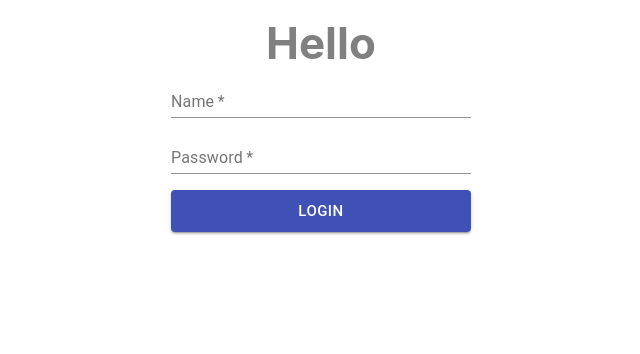
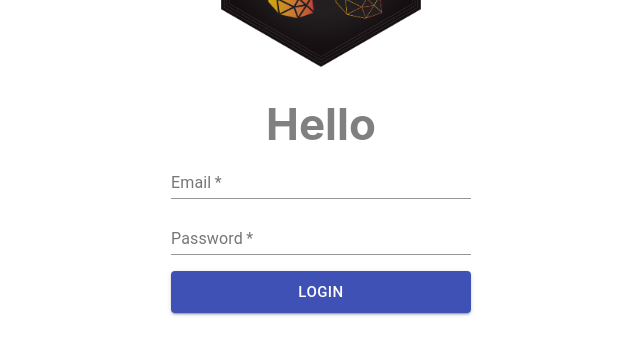
Before and after one commit to taranek/login-app, a React (Create React App) app: page /login in a window 1280 px wide. Shown: the part 194-548 px from the top of the page, without its empty margins (319-959 px from the left). Built offline with nearby package versions, Linux system fonts and the light colour scheme.

Commit message:
feat(): added validation

```diff
--- a/package.json
+++ b/package.json
@@ -14,6 +14,7 @@
     "@types/react-dom": "^16.9.8",
     "@types/react-router-dom": "^5.1.6",
     "@types/styled-components": "^5.1.4",
+    "email-validator": "^2.0.4",
     "final-form": "^4.20.1",
     "ramda": "^0.27.1",
     "react": "^17.0.1",
--- a/src/components/Login/Login.tsx
+++ b/src/components/Login/Login.tsx
@@ -1,8 +1,9 @@
 import * as React from 'react';
 import * as S from './Login.styles';
-import logo from '../assets/images/logo.png';
+import logo from '../../assets/images/logo.png';
 import LoginForm from "./LoginForm/LoginForm";
-const Login = () => {
+
+const Login:React.FC = () => {
     return (<S.Container>
             <S.LogoImg src={logo}/>
             <S.Title>Hello</S.Title>
--- a/src/components/Login/Login.types.ts
+++ /dev/null
@@ -1 +0,0 @@
-export default []
--- a/src/components/Login/LoginForm/LoginForm.tsx
+++ b/src/components/Login/LoginForm/LoginForm.tsx
@@ -2,32 +2,41 @@ import React from 'react';
 import {Button} from '@material-ui/core';
 import {Field, Form } from 'react-final-form';
 import * as S from './LoginForm.styles'
-import {FormFields} from "./LoginForm.types";
+import {LoginFormFields} from "./LoginForm.types";
+import {validateLoginForm} from "./validation";
 
-const LoginForm = () => {
+
+const INITIAL_VALUES:LoginFormFields = {
+    email:'',
+    password: '',
+}
+
+const LoginForm: React.FC = () => {
     return (
-        <form>
         <Form
-            onSubmit={()=>{console.log("Submitted")}}
-            render={({handleSubmit})=>(
-                <>
+            onSubmit={(values => {return validateLoginForm(values as LoginFormFields)})}
+            initialValues={INITIAL_VALUES}
+            render={({handleSubmit, submitErrors})=>(
+                <form onSubmit={handleSubmit}>
                 <Field
-                    name={'name'}
+                    name={'email'}
                     render={({input, meta})=>(
                         <S.FormInput
                             required
                             autoComplete="off"
-                            id={'name'}
+                            id={'email'}
                             value={input.value}
                             onChange={input.onChange}
-                            label="Name"
-                            error={meta.error}
+                            label={"Email"}
+                            error={Boolean(meta.submitError || meta.error)}
+                            helperText={meta.submitError || meta.error}
                             fullWidth />
                     )}
                 />
                     <Field
                         name={'password'}
-                        render={({input, meta})=>(
+                        render={({input, meta})=>{
+                            return (
                                 <S.FormInput
                                     required
                                     autoComplete={"off"}
@@ -36,16 +45,18 @@ const LoginForm = () => {
                                     value={input.value}
                                     onChange={input.onChange}
                                     label="Password"
-                                error={meta.error}
+                                    error={Boolean(meta.submitError || meta.error)}
+                                    helperText={meta.submitError || meta.error}
                                     fullWidth />
-                        )}
+                            )
+                        }}
                     />
-                    <Button variant="contained" size="large" color="primary" fullWidth onClick={handleSubmit} >Login</Button>
-                </>
+                    <Button type="submit" variant="contained" size="large" color="primary" fullWidth >Login</Button>
+                </form>
 
             )}
         />
-    </form>
+
 
     );
 };
--- a/src/components/Login/LoginForm/LoginForm.types.ts
+++ b/src/components/Login/LoginForm/LoginForm.types.ts
@@ -1,4 +1,4 @@
-export type FormFields = {
-    name: string;
+export type LoginFormFields = {
+    email: string;
     password: string;
 }
--- /dev/null
+++ b/src/components/Login/LoginForm/validation.ts
@@ -0,0 +1,24 @@
+import * as validation from '../../../utils/validation/validation';
+import {LoginFormFields} from "./LoginForm.types";
+import * as R from 'ramda';
+import {ValidationErrorMap, Validator} from "../../../utils/validation/validation";
+import {ValidationErrors} from "final-form";
+
+const fieldsValidators: Validator<LoginFormFields> = {
+    email: [validation.validEmail, validation.notEmpty],
+    password: [validation.notEmpty, validation.minimumLength(8), validation.withUppercase]
+}
+const fieldsErrors: ValidationErrorMap<LoginFormFields>= {
+    email: "Please provide a valid email.",
+    password: "A password should contain at least one uppercase letter and a number."
+}
+
+export async function validateLoginForm (values: LoginFormFields): Promise<ValidationErrors | undefined> {
+    let errors = {};
+    Object.keys(values).map(field=>{
+        const validators = fieldsValidators[field as keyof LoginFormFields];
+        const fieldValue = values[field as keyof LoginFormFields];
+        errors = {...errors, [field]: !R.allPass(validators)(fieldValue) && fieldsErrors[field as keyof LoginFormFields]}
+    })
+    return Object.keys(errors).length >0 ? errors : undefined;
+}
--- /dev/null
+++ b/src/utils/validation/validation.ts
@@ -0,0 +1,16 @@
+import * as EmailValidator from 'email-validator';
+
+
+
+const REGEX_ONE_UPPERCASE = /(?=[A-Z])/;
+
+
+export type ValidationPredicate = (...args: any[]) => boolean;
+export type ValidationErrorMap<T> = Record<keyof T, string>;
+export type Validator<T> = Record<keyof T, ValidationPredicate[]>;
+
+
+export const notEmpty = (value: string | []): boolean => (!!value);
+export const withUppercase = (value: string): boolean => (!!value && REGEX_ONE_UPPERCASE.test(value));
+export const validEmail = (value: string): boolean => (EmailValidator.validate(value));
+export const minimumLength = (minLength: number) => (value:string) => !!value && value?.length > minLength;
```
Also changed, not shown: 1 other file (tests, documents, lock files or other folders). Lines whose indentation alone changed are shown as unchanged.
